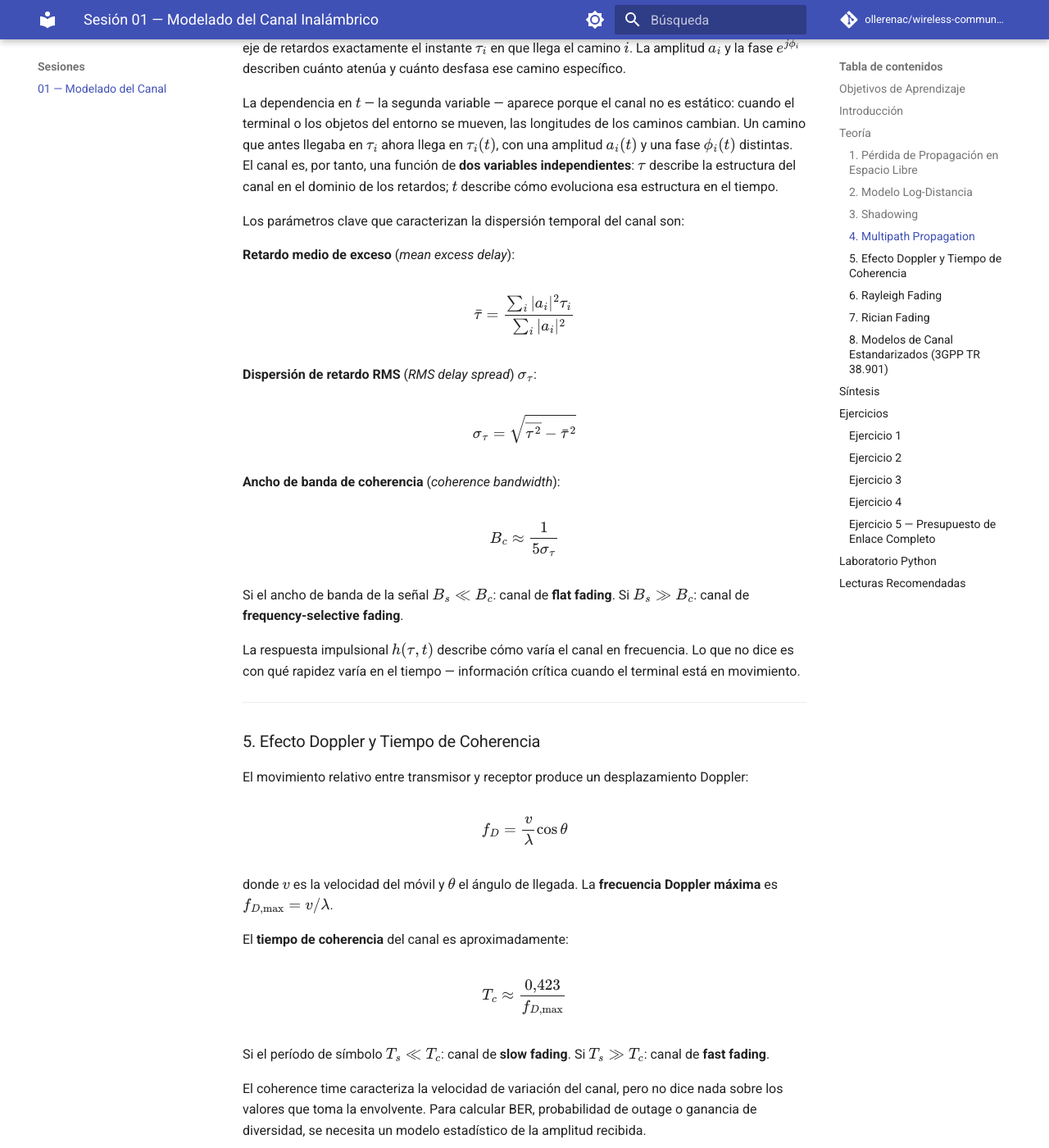
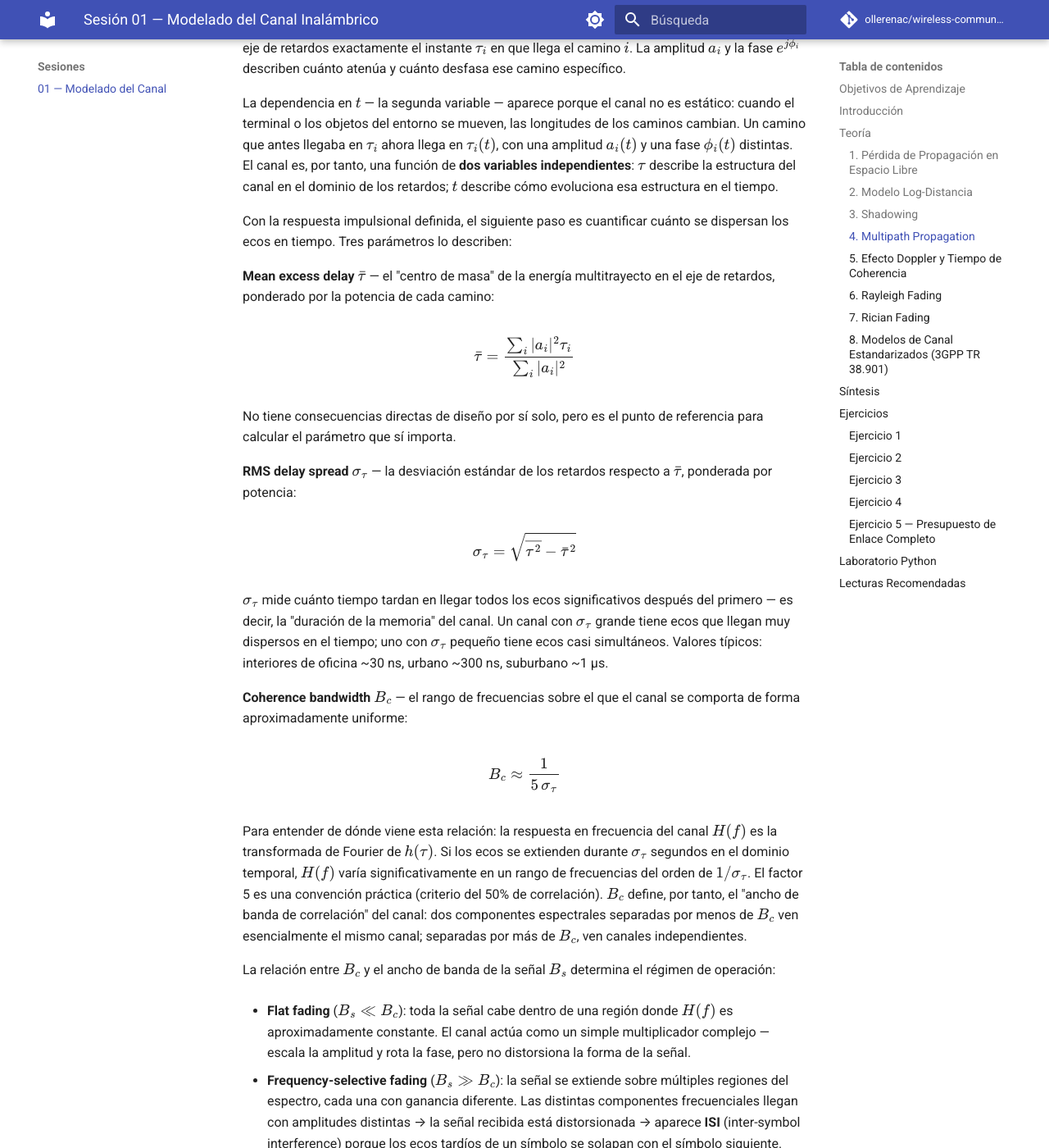
Before and after one commit to ollerenac/wireless-communication-systems, an MkDocs documentation site: the page built from docs/sessions/01-channel-modeling/index.md, in a window 1280 px wide and 1400 px high, scrolled down 5896 px. Shown: the whole window at 82% size. Built offline with MkDocs 1.6.1 and Material for MkDocs 9.7.7, drawn with Linux system fonts in a browser that asks for light colours; comment, search, counter and statistics services are not loaded; some of the changed text lies outside the part shown.

Commit message:
session 01: expand delay spread and coherence bandwidth with intuition and figure
Rewrite multipath parameter block: motivate mean excess delay, explain
RMS delay spread as channel memory duration, derive B_c from Fourier
relationship with h(τ). Explain flat vs frequency-selective fading with
physical consequences (ISI). Add flat-vs-selective-fading.png showing
|H(f)| in both regimes with B_c and B_s annotated.

Co-Authored-By: Claude Sonnet 4.6 <noreply@anthropic.com>

```diff
--- a/docs/sessions/01-channel-modeling/index.md
+++ b/docs/sessions/01-channel-modeling/index.md
@@ -127,22 +127,35 @@ Cada término de la suma es un eco: la **delta de Dirac** $\delta(\tau - \tau_i)
 
 La dependencia en $t$ — la segunda variable — aparece porque el canal no es estático: cuando el terminal o los objetos del entorno se mueven, las longitudes de los caminos cambian. Un camino que antes llegaba en $\tau_i$ ahora llega en $\tau_i(t)$, con una amplitud $a_i(t)$ y una fase $\phi_i(t)$ distintas. El canal es, por tanto, una función de **dos variables independientes**: $\tau$ describe la estructura del canal en el dominio de los retardos; $t$ describe cómo evoluciona esa estructura en el tiempo.
 
-Los parámetros clave que caracterizan la dispersión temporal del canal son:
+Con la respuesta impulsional definida, el siguiente paso es cuantificar cuánto se dispersan los ecos en tiempo. Tres parámetros lo describen:
 
-**Retardo medio de exceso** (*mean excess delay*):
+**Mean excess delay** $\bar{\tau}$ — el "centro de masa" de la energía multitrayecto en el eje de retardos, ponderado por la potencia de cada camino:
 
 $$\bar{\tau} = \frac{\sum_i |a_i|^2 \tau_i}{\sum_i |a_i|^2}$$
 
-**Dispersión de retardo RMS** (*RMS delay spread*) $\sigma_\tau$:
+No tiene consecuencias directas de diseño por sí solo, pero es el punto de referencia para calcular el parámetro que sí importa.
+
+**RMS delay spread** $\sigma_\tau$ — la desviación estándar de los retardos respecto a $\bar{\tau}$, ponderada por potencia:
 
 $$\sigma_\tau = \sqrt{\overline{\tau^2} - \bar{\tau}^2}$$
 
-**Ancho de banda de coherencia** (*coherence bandwidth*):
+$\sigma_\tau$ mide cuánto tiempo tardan en llegar todos los ecos significativos después del primero — es decir, la "duración de la memoria" del canal. Un canal con $\sigma_\tau$ grande tiene ecos que llegan muy dispersos en el tiempo; uno con $\sigma_\tau$ pequeño tiene ecos casi simultáneos. Valores típicos: interiores de oficina ~30 ns, urbano ~300 ns, suburbano ~1 µs.
 
-$$B_c \approx \frac{1}{5\sigma_\tau}$$
+**Coherence bandwidth** $B_c$ — el rango de frecuencias sobre el que el canal se comporta de forma aproximadamente uniforme:
 
-Si el ancho de banda de la señal $B_s \ll B_c$: canal de **flat fading**.
-Si $B_s \gg B_c$: canal de **frequency-selective fading**.
+$$B_c \approx \frac{1}{5\,\sigma_\tau}$$
+
+Para entender de dónde viene esta relación: la respuesta en frecuencia del canal $H(f)$ es la transformada de Fourier de $h(\tau)$. Si los ecos se extienden durante $\sigma_\tau$ segundos en el dominio temporal, $H(f)$ varía significativamente en un rango de frecuencias del orden de $1/\sigma_\tau$. El factor 5 es una convención práctica (criterio del 50% de correlación). $B_c$ define, por tanto, el "ancho de banda de correlación" del canal: dos componentes espectrales separadas por menos de $B_c$ ven esencialmente el mismo canal; separadas por más de $B_c$, ven canales independientes.
+
+La relación entre $B_c$ y el ancho de banda de la señal $B_s$ determina el régimen de operación:
+
+- **Flat fading** ($B_s \ll B_c$): toda la señal cabe dentro de una región donde $H(f)$ es aproximadamente constante. El canal actúa como un simple multiplicador complejo — escala la amplitud y rota la fase, pero no distorsiona la forma de la señal.
+
+- **Frequency-selective fading** ($B_s \gg B_c$): la señal se extiende sobre múltiples regiones del espectro, cada una con ganancia diferente. Las distintas componentes frecuenciales llegan con amplitudes distintas → la señal recibida está distorsionada → aparece **ISI** (inter-symbol interference) porque los ecos tardíos de un símbolo se solapan con el símbolo siguiente.
+
+![Flat fading vs frequency-selective fading](figures/flat-vs-selective-fading.png)
+
+La figura muestra la respuesta en frecuencia $|H(f)|$ del mismo canal en los dos regímenes. En flat fading (izquierda), $B_s$ es menor que $B_c$: la señal cae en una región plana del canal y no se distorsiona. En frequency-selective fading (derecha), $B_s$ supera ampliamente $B_c$: distintas partes de la señal son amplificadas o atenuadas de forma diferente, lo que introduce distorsión e ISI. OFDM — que estudiaremos en la sesión 03 — convierte un canal frequency-selective en muchos sub-canales de flat fading, uno por subportadora.
 
 La respuesta impulsional $h(\tau, t)$ describe cómo varía el canal en frecuencia. Lo que no dice es con qué rapidez varía en el tiempo — información crítica cuando el terminal está en movimiento.
 
```
Also changed, not shown: docs/sessions/01-channel-modeling/figures/flat-vs-selective-fading.png (added).
